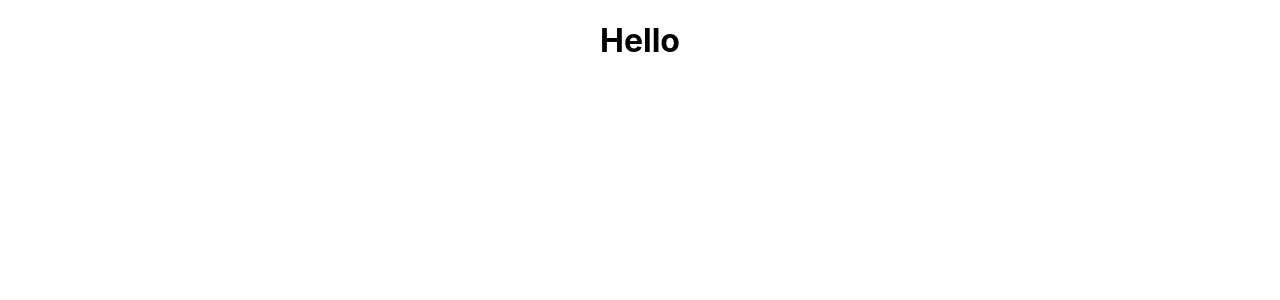
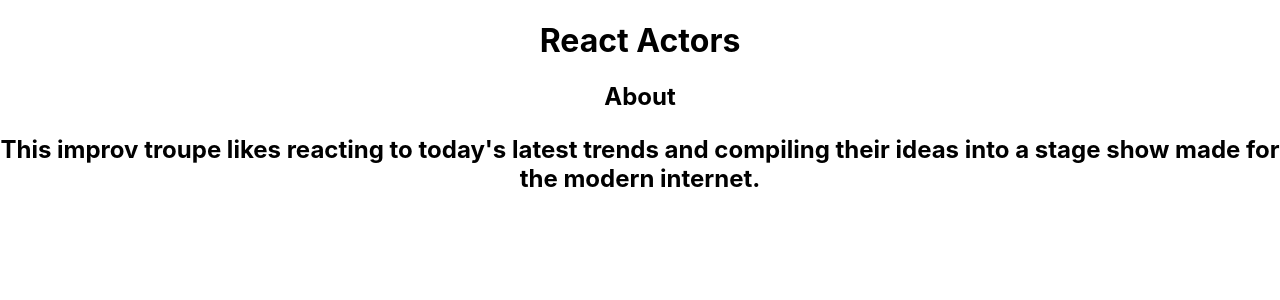
Before and after one commit to dlfedie/react-actors, a React (Create React App) app: page / in a window 1280 px wide. Shown: the top 300 px of the page. Built offline with nearby package versions, Linux system fonts and the light colour scheme.

Commit message:
adds about section!

```diff
--- /dev/null
+++ b/src/About/About.js
@@ -0,0 +1,15 @@
+import React, {Component} from 'react';
+
+class About extends Component {
+    render() {
+        return (
+            <h2>About
+            <p>This improv troupe likes reacting to today's latest trends and compiling their ideas into a stage show made for the modern internet.</p>
+
+            </h2>
+
+        )
+    }
+}
+
+export default About;
--- a/src/App.js
+++ b/src/App.js
@@ -1,7 +1,7 @@
 import React, { Component } from 'react';
 import './App.css';
-// import Header from '../Header/Header';
-// import About from '../About/About';
+import Header from './Header/Header';
+import About from './About/About';
 // import Contact from '../Contact/Contact';
 // import Footer from '../Footer/Footer';
 
@@ -9,11 +9,10 @@ class App extends Component {
   render() {
     return (
       <div className="App">
-        <h1>Hello</h1>
-        {/* <Header />
+        <Header />
         <About />
-        <Contact />
-        <Footer /> */}
+        {/* <Contact /> */}
+        {/* <Footer /> */}
       </div>
     );
   }
--- /dev/null
+++ b/src/Header/Header.js
@@ -0,0 +1,11 @@
+import React, {Component} from 'react';
+
+class Header extends Component {
+    render() {
+        return (
+            <h1>React Actors</h1>
+        )
+    }
+}
+
+export default Header;
```
